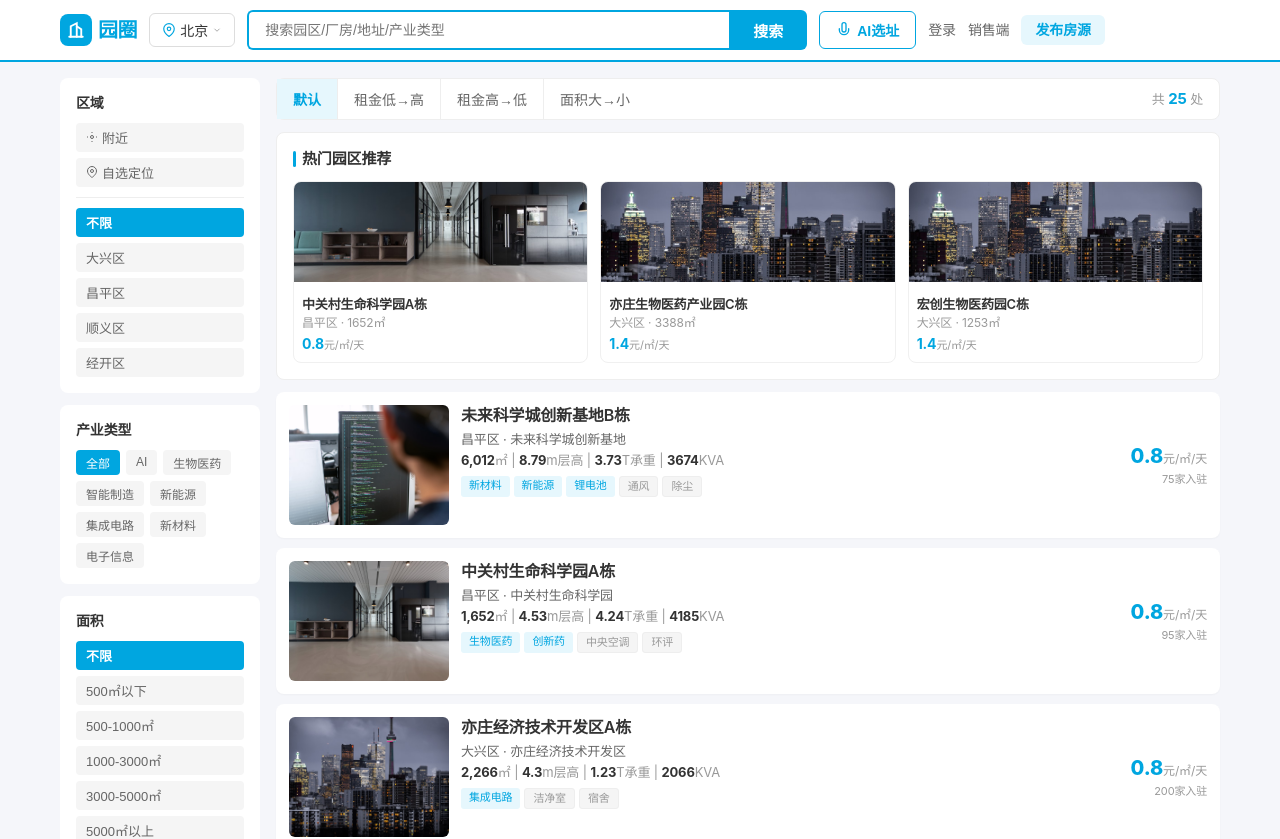
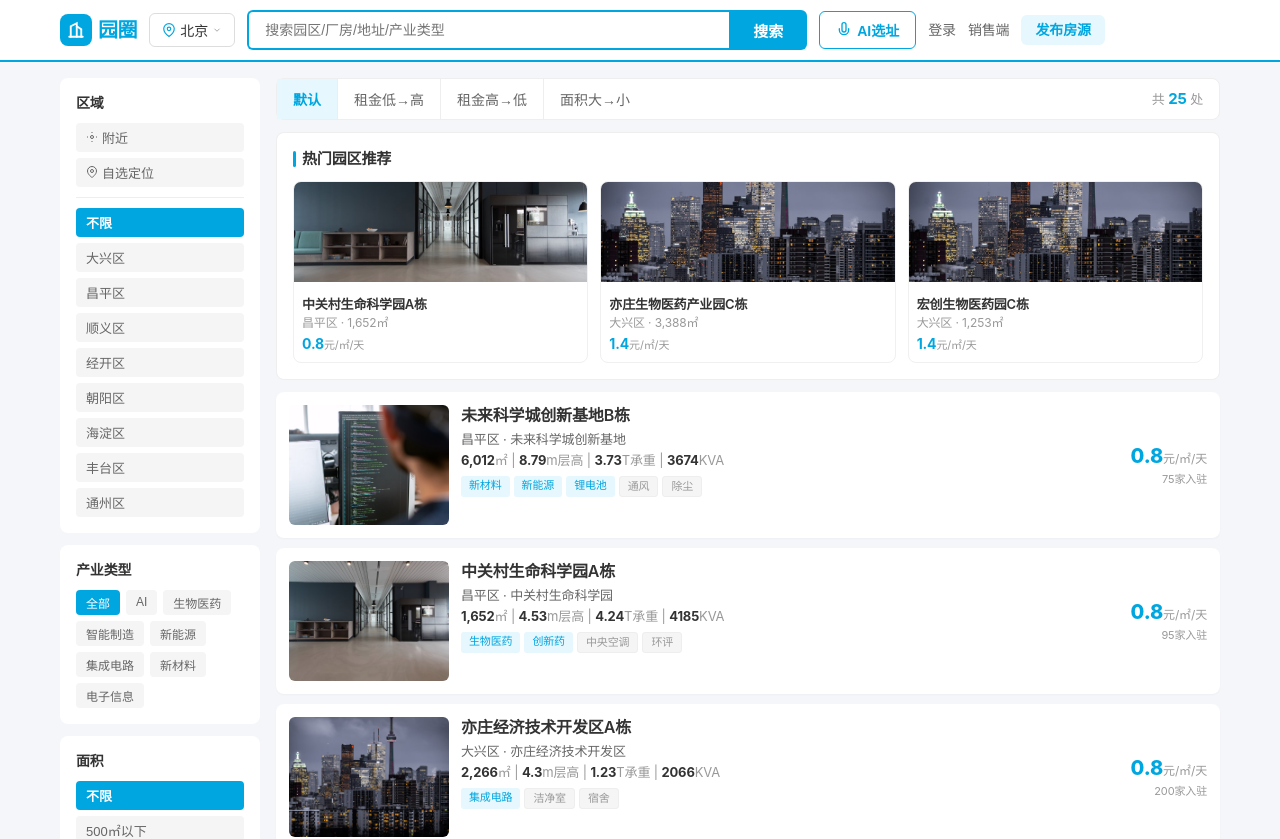
Before and after one commit to NSIETeam/circle, a Next.js app in the folder web/: page / in a window 1280 px wide. Shown: the top 839 px of the page. Built offline with nearby package versions, Linux system fonts and the light colour scheme.

Commit message:
audit: 全面审核修复
- 区域筛选增加朝阳区/海淀区/丰台区/通州区
- 热门推荐面积单位统一为toLocaleString()+㎡
- 确认租金筛选选项存在(响应式隐藏导致截图空白)
- 确认图片尺寸160x120统一(裁切为headless渲染问题)

```diff
--- a/web/src/app/page.tsx
+++ b/web/src/app/page.tsx
@@ -355,7 +355,7 @@
                 自选定位
               </button>
               <div style={{ height: 1, background: '#eee', margin: '4px 0' }} />
-              {['不限', '大兴区', '昌平区', '顺义区', '经开区'].map(r => (
+              {['不限', '大兴区', '昌平区', '顺义区', '经开区', '朝阳区', '海淀区', '丰台区', '通州区'].map(r => (
                 <button key={r} onClick={() => setSelRegion(r)} style={{ textAlign: 'left', padding: '5px 10px', borderRadius: 4, border: 'none', background: selRegion === r ? C.primary : '#F5F5F5', color: selRegion === r ? '#fff' : C.textSub, fontSize: 13, cursor: 'pointer', fontWeight: selRegion === r ? 600 : 400 }}>{r}</button>
               ))}
             </div>
@@ -402,7 +402,7 @@
                     <img src={assetUrl(b.images?.[0] || '/images/buildings/industrial1.jpg')} alt="" style={{ width: '100%', height: 100, objectFit: 'cover' }} />
                     <div style={{ padding: 8 }}>
                       <div style={{ fontSize: 13, fontWeight: 600, color: C.text, overflow: 'hidden', textOverflow: 'ellipsis', whiteSpace: 'nowrap' }}>{b.name}</div>
-                      <div style={{ fontSize: 12, color: C.textMuted, marginTop: 2 }}>{b.region} · {b.total_area}㎡</div>
+                      <div style={{ fontSize: 12, color: C.textMuted, marginTop: 2 }}>{b.region} · {b.total_area?.toLocaleString()}㎡</div>
                       <div style={{ fontSize: 14, fontWeight: 700, color: C.price, marginTop: 4 }}>{Number(b.rent_min).toFixed(1)}<span style={{ fontSize: 11, color: C.textMuted, fontWeight: 400 }}>元/㎡/天</span></div>
                     </div>
                   </div>
```
Also changed, not shown: 1 other file (tests, documents, lock files or other folders).
